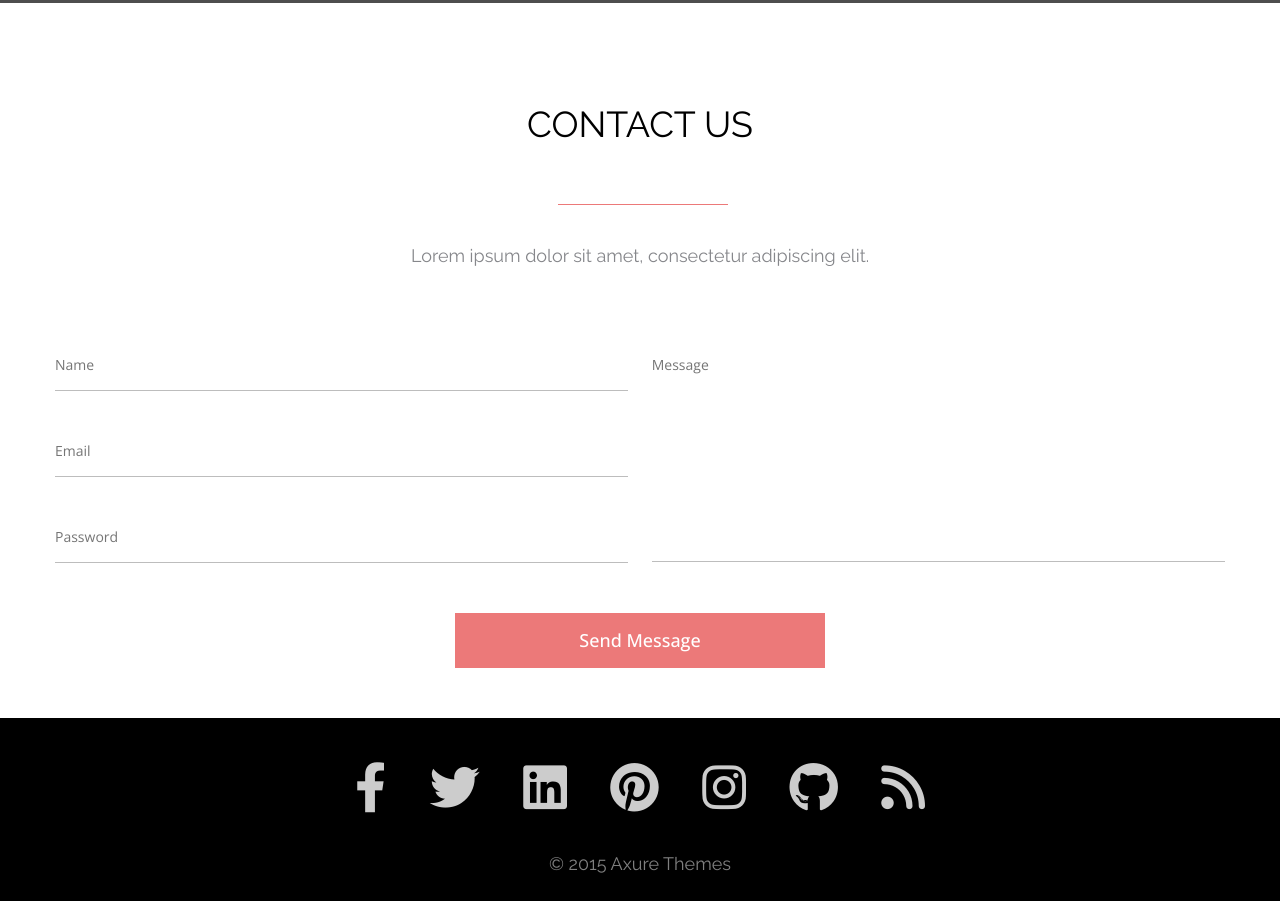
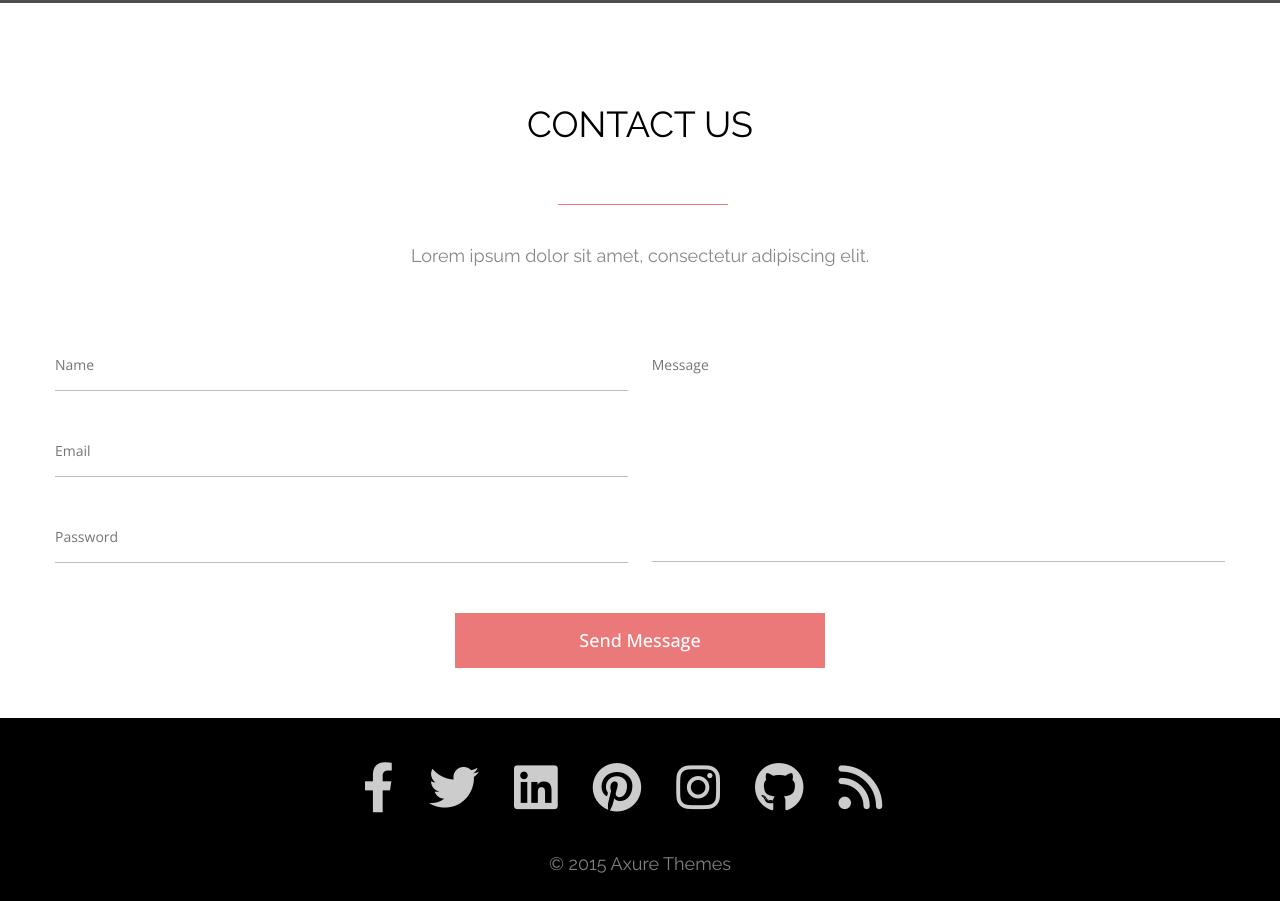
Before and after one commit to AZheleznaya/Hometasks-for-review-, a plain HTML site: page lesson 7/index.html in a window 1280 px wide. Shown: the part 452-1353 px from the top of the page. Drawn offline with nearby package versions, Linux system fonts and the light colour scheme; grey boxes are pictures that could not be loaded.

Commit message:
lesson 7

```diff
--- a/lesson 7/css/style.css
+++ b/lesson 7/css/style.css
@@ -151,6 +151,7 @@
     border-bottom: 1px solid #BDBDBD;
     padding: 50px 0 16px;
     resize: none;
+    outline: none;
 }
 
 .form-list__button {
@@ -187,16 +188,14 @@
 
 .socials__list {
     display: flex;
-    justify-content: space-between;
+    justify-content: center;
     list-style-type: none;
-    width: 570px;
-    margin: 0 auto;
 }
 
 .socials__list_item {
     color: #CCCCCC;
     font-size: 50px;
-    padding: 41.65px 0 35px;
+    padding: 41.65px 35px 35px 0;
 }
 
 .socials__list_item:hover {
```
